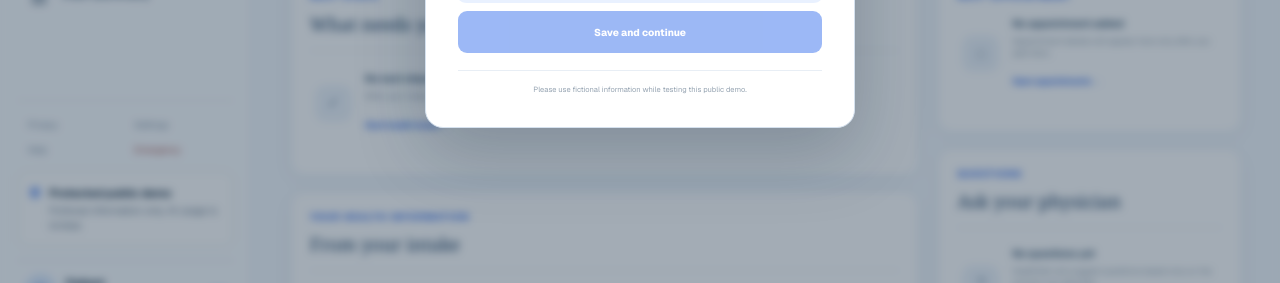
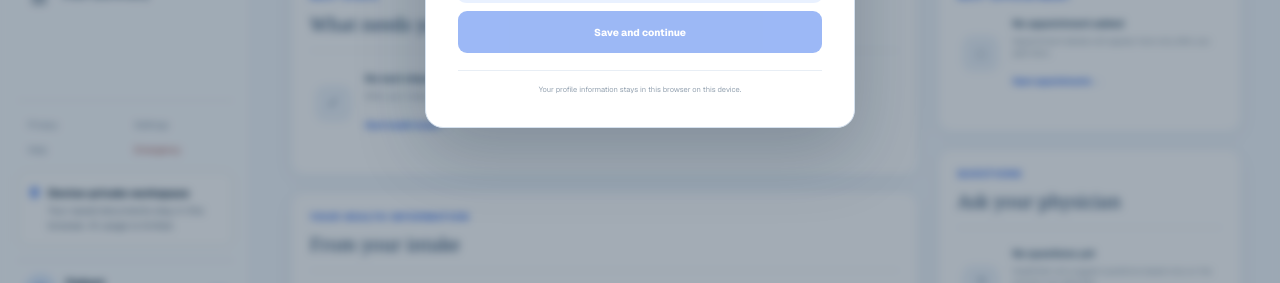
Before and after one commit to RithvikNavad/HealthNet, a Next.js app: page / in a window 1280 px wide. Shown: the part 475-758 px from the top of the page. Built offline with nearby package versions, Linux system fonts and the light colour scheme.

Commit message:
Remove fictional information notices

```diff
--- a/app/page.tsx
+++ b/app/page.tsx
@@ -186,7 +186,7 @@ export default function Home() {
           <NavButton icon="▧" label="Visit summary" target="summary" current={view} onSelect={setView} />
         </nav>
         <div className="sidebar-links"><button>Privacy</button><button>Settings</button><button>Help</button><button className="emergency-link">Emergency</button></div>
-        <div className="privacy-note"><span className="privacy-dot" /><div><strong>Protected public demo</strong><p>Fictional information only. AI usage is limited.</p></div></div>
+        <div className="privacy-note"><span className="privacy-dot" /><div><strong>Device-private workspace</strong><p>Your saved documents stay in this browser. AI usage is limited.</p></div></div>
         <button className="profile" onClick={() => setNameOpen(true)} aria-label="Edit patient name"><div className="avatar">{patientInitials}</div><div><strong>{displayName}</strong><span>{patientName ? "Patient profile" : "Set up profile"}</span></div><span className="profile-edit">Edit</span></button>
       </aside>
 
@@ -199,7 +199,7 @@ export default function Home() {
 
         {view === "home" && <Dashboard patientName={displayName} hasName={Boolean(patientName)} patientCase={patientCase} timeline={timeline} intakeComplete={intakeComplete} hasIntakeData={hasIntakeData} onEditName={() => setNameOpen(true)} onNavigate={setView} onAdd={() => setAddOpen(true)} />}
         {view === "intake" && <div className="intake-page">
-          <div className="page-intro no-print"><div><p className="eyebrow">PREPARE FOR YOUR VISIT</p><h1>Tell us what’s been happening</h1><p>Share your story naturally. AI asks focused follow-up questions and organizes the details for you.</p></div>{hasIntakeData && <button className="demo-button" onClick={() => { if (window.confirm("Start a new intake and clear the current fictional patient history?")) startOver(); }}>Start new intake</button>}</div>
+          <div className="page-intro no-print"><div><p className="eyebrow">PREPARE FOR YOUR VISIT</p><h1>Tell us what’s been happening</h1><p>Share your story naturally. AI asks focused follow-up questions and organizes the details for you.</p></div>{hasIntakeData && <button className="demo-button" onClick={() => { if (window.confirm("Start a new intake and clear the current patient history?")) startOver(); }}>Start new intake</button>}</div>
           <div className="intake-grid">
             <section className="conversation-card">
               <div className="conversation-header no-print"><div className="ai-orb"><span /></div><div><strong>HealthNet care agent</strong><span><i /> {conversationId ? "Visit memory active" : "Ready to organize your history"}</span></div><button aria-label="More options">•••</button></div>
@@ -275,7 +275,7 @@ function Dashboard({ patientName, hasName, patientCase, timeline, intakeComplete
       <aside className="dashboard-side">
         <section className="dashboard-card appointment-empty"><p className="eyebrow">NEXT APPOINTMENT</p><DashboardEmpty icon="□" title="No appointment added" text="Appointment details will appear here only after you add them." action="Open appointments" onAction={() => onNavigate("appointments")} /></section>
         <section className="dashboard-card questions-card"><div className="card-title"><div><p className="eyebrow">QUESTIONS</p><h2>Ask your physician</h2></div>{questions.length > 0 && <span>{questions.length}</span>}</div>{questions.length > 0 ? <>{questions.slice(0, 3).map((question, index) => <p key={`${question}-${index}`}>{question}</p>)}<button onClick={() => onNavigate("summary")}>View in visit summary</button></> : <DashboardEmpty icon="?" title="No questions yet" text="HealthNet will suggest questions based only on the concern you describe." action="Start health intake" onAction={() => onNavigate("intake")} />}</section>
-        <section className="workspace-tip"><span>✦</span><div><strong>{hasIntakeData ? "Your workspace is updating" : "Start with your own story"}</strong><p>{hasIntakeData ? "HealthNet is using your conversation to organize this workspace. Review every detail before sharing it." : "Describe a fictional health concern and the AI will begin building your personalized workspace."}</p><button onClick={() => onNavigate(hasIntakeData ? "review" : "intake")}>{hasIntakeData ? "Review organized information" : "Begin health intake"}</button></div></section>
+        <section className="workspace-tip"><span>✦</span><div><strong>{hasIntakeData ? "Your workspace is updating" : "Start with your own story"}</strong><p>{hasIntakeData ? "HealthNet is using your conversation to organize this workspace. Review every detail before sharing it." : "Describe a health concern and the AI will begin building your personalized workspace."}</p><button onClick={() => onNavigate(hasIntakeData ? "review" : "intake")}>{hasIntakeData ? "Review organized information" : "Begin health intake"}</button></div></section>
       </aside>
     </div>
     <div className="dashboard-disclaimer"><span>ⓘ</span><p><strong>HealthNet helps you organize health information.</strong> It does not diagnose conditions or replace professional medical care.</p><button onClick={onAdd}>＋ Add health information</button></div>
@@ -388,9 +388,9 @@ function RecordsWorkspace() {
     {success && <div className="records-message success" role="status">✓ {success}</div>}
     {uploadingName && <section className="upload-status" aria-live="polite"><div><span className="record-document-icon">PDF</span><div><strong>Saving {uploadingName}</strong><p>{uploadProgress ? `${uploadProgress}% saved` : "Preparing local storage…"}</p></div></div><div className="upload-track"><span style={{ width: `${uploadProgress || 7}%` }} /></div></section>}
     <section className="records-card">
-      {loading ? <div className="records-empty"><span className="records-loader" /><h2>Loading your documents</h2></div> : records.length === 0 ? <div className="records-empty"><span className="records-empty-icon">▤</span><h2>No medical documents yet</h2><p>Add a PDF report or visit note from your computer. Only files you upload will appear here.</p><button onClick={chooseFile}>Choose a PDF</button><small>PDF only · Maximum file size 10 MB · Fictional information only</small></div> : <div className="records-list"><header><div><h2>Uploaded documents</h2><p>{records.length} PDF{records.length === 1 ? "" : "s"} saved</p></div><button onClick={chooseFile}>＋ Add another PDF</button></header>{records.map((record) => <article className="record-file" key={record.id}><span className="record-document-icon">PDF</span><div><strong>{record.fileName}</strong><p>{formatFileSize(record.sizeBytes)} · Added {new Intl.DateTimeFormat("en-US", { month: "short", day: "numeric", year: "numeric" }).format(new Date(record.uploadedAt))}</p></div><span className="record-saved">Saved</span><button className="record-remove" onClick={() => removeRecord(record)} aria-label={`Remove ${record.fileName}`}>Remove</button></article>)}</div>}
+      {loading ? <div className="records-empty"><span className="records-loader" /><h2>Loading your documents</h2></div> : records.length === 0 ? <div className="records-empty"><span className="records-empty-icon">▤</span><h2>No medical documents yet</h2><p>Add a PDF report or visit note from your computer. Only files you upload will appear here.</p><button onClick={chooseFile}>Choose a PDF</button><small>PDF only · Maximum file size 10 MB</small></div> : <div className="records-list"><header><div><h2>Uploaded documents</h2><p>{records.length} PDF{records.length === 1 ? "" : "s"} saved</p></div><button onClick={chooseFile}>＋ Add another PDF</button></header>{records.map((record) => <article className="record-file" key={record.id}><span className="record-document-icon">PDF</span><div><strong>{record.fileName}</strong><p>{formatFileSize(record.sizeBytes)} · Added {new Intl.DateTimeFormat("en-US", { month: "short", day: "numeric", year: "numeric" }).format(new Date(record.uploadedAt))}</p></div><span className="record-saved">Saved</span><button className="record-remove" onClick={() => removeRecord(record)} aria-label={`Remove ${record.fileName}`}>Remove</button></article>)}</div>}
     </section>
-    <p className="records-privacy"><span>ⓘ</span> This public prototype is for fictional patient information only. PDFs stay in this browser on this device and are removed if its site data is cleared.</p>
+    <p className="records-privacy"><span>ⓘ</span> PDFs stay in this browser on this device and are removed if its site data is cleared.</p>
   </div>;
 }
 
@@ -414,7 +414,7 @@ function SearchModal({ onClose, onNavigate }: { onClose: () => void; onNavigate:
 
 function AddModal({ onClose, onNavigate }: { onClose: () => void; onNavigate: (view: View) => void }) {
   const options: { icon: string; title: string; text: string; view: View }[] = [{ icon: "✦", title: "New health concern", text: "Start a guided intake", view: "intake" }, { icon: "▤", title: "Medical document", text: "Add a report or visit note", view: "records" }, { icon: "⊕", title: "Medication", text: "Add a dose and schedule", view: "medications" }, { icon: "⌁", title: "Lab result", text: "Record a result or range", view: "labs" }, { icon: "□", title: "Appointment", text: "Prepare for a visit", view: "appointments" }, { icon: "↯", title: "Timeline event", text: "Review your health story", view: "timeline" }];
-  return <div className="modal-backdrop" onMouseDown={onClose}><section className="add-modal" onMouseDown={(event) => event.stopPropagation()} role="dialog" aria-modal="true" aria-label="Add health information"><header><div><p className="eyebrow">ADD TO HEALTHNET</p><h2>What would you like to add?</h2></div><button onClick={onClose}>×</button></header><div>{options.map((option) => <button key={option.title} onClick={() => onNavigate(option.view)}><span>{option.icon}</span><div><strong>{option.title}</strong><small>{option.text}</small></div><b>›</b></button>)}</div><p>Use fictional information only in this public prototype.</p></section></div>;
+  return <div className="modal-backdrop" onMouseDown={onClose}><section className="add-modal" onMouseDown={(event) => event.stopPropagation()} role="dialog" aria-modal="true" aria-label="Add health information"><header><div><p className="eyebrow">ADD TO HEALTHNET</p><h2>What would you like to add?</h2></div><button onClick={onClose}>×</button></header><div>{options.map((option) => <button key={option.title} onClick={() => onNavigate(option.view)}><span>{option.icon}</span><div><strong>{option.title}</strong><small>{option.text}</small></div><b>›</b></button>)}</div><p>Information added here remains under your control.</p></section></div>;
 }
 
 function NameModal({ currentName, canClose, onClose, onSave }: { currentName: string; canClose: boolean; onClose: () => void; onSave: (name: string) => void }) {
@@ -423,7 +423,7 @@ function NameModal({ currentName, canClose, onClose, onSave }: { currentName: st
     event.preventDefault();
     onSave(name);
   }
-  return <div className="modal-backdrop name-backdrop" onMouseDown={() => canClose && onClose()}><section className="name-modal" onMouseDown={(event) => event.stopPropagation()} role="dialog" aria-modal="true" aria-labelledby="name-title"><div className="name-mark">H</div><p className="eyebrow">WELCOME TO HEALTHNET</p><h2 id="name-title">What should we call you?</h2><p>Your name personalizes your workspace and printed visit summary. It stays on this device for this prototype.</p><form onSubmit={submit}><label htmlFor="patient-name">Your name</label><input id="patient-name" autoFocus autoComplete="name" maxLength={60} value={name} onChange={(event) => setName(event.target.value)} placeholder="Enter your name" /><button type="submit" disabled={!name.trim()}>Save and continue</button></form>{canClose && <button className="name-cancel" onClick={onClose}>Cancel</button>}<small>Please use fictional information while testing this public demo.</small></section></div>;
+  return <div className="modal-backdrop name-backdrop" onMouseDown={() => canClose && onClose()}><section className="name-modal" onMouseDown={(event) => event.stopPropagation()} role="dialog" aria-modal="true" aria-labelledby="name-title"><div className="name-mark">H</div><p className="eyebrow">WELCOME TO HEALTHNET</p><h2 id="name-title">What should we call you?</h2><p>Your name personalizes your workspace and printed visit summary. It stays on this device for this prototype.</p><form onSubmit={submit}><label htmlFor="patient-name">Your name</label><input id="patient-name" autoFocus autoComplete="name" maxLength={60} value={name} onChange={(event) => setName(event.target.value)} placeholder="Enter your name" /><button type="submit" disabled={!name.trim()}>Save and continue</button></form>{canClose && <button className="name-cancel" onClick={onClose}>Cancel</button>}<small>Your profile information stays in this browser on this device.</small></section></div>;
 }
 
 function ReviewView({ concern, timeline, patientCase, onBack, onContinue }: { concern: string; timeline: TimelineEvent[]; patientCase: PatientCase; onBack: () => void; onContinue: () => void }) {
```
Also changed, not shown: 1 other file (tests, documents, lock files or other folders).
